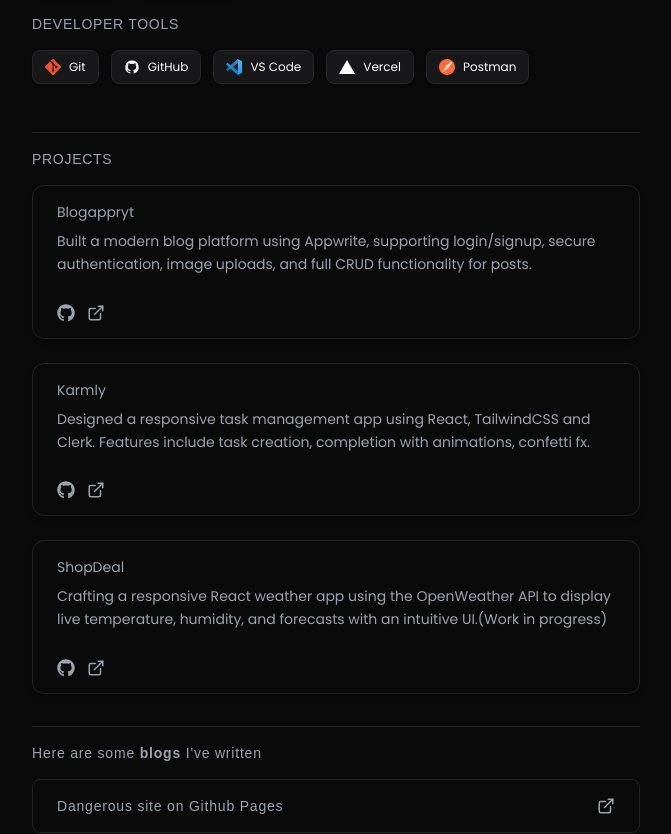
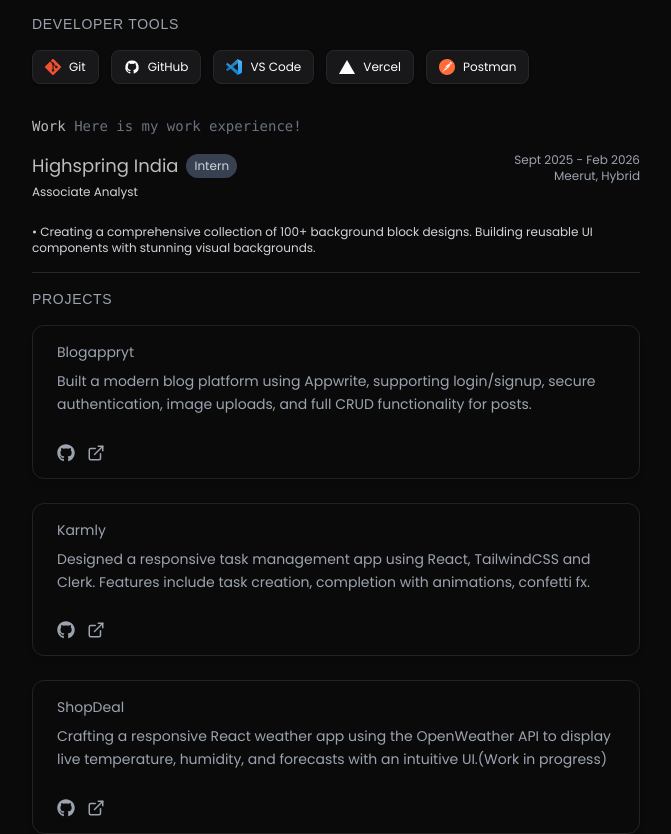
Before and after one commit to rachitk29/portfolio, a React (Vite) app: page / in a window 1280 px wide. Shown: the part 957-1791 px from the top of the page, without its empty margins (304-975 px from the left). Built offline with nearby package versions, Linux system fonts and the light colour scheme.

Commit message:
add new component

```diff
--- a/src/App.jsx
+++ b/src/App.jsx
@@ -5,6 +5,7 @@
 import Footer from "./components/Footer";
 import Skills from "./components/Skills";
 import Blogs from "./components/Blogs";
+import WorkExperience from "./components/WorkExperience";
 import { motion } from "framer-motion";
 import "./index.css";
 
@@ -18,6 +19,7 @@
       <Hero />
       <Social />
       <Skills />
+      <WorkExperience />
       <Projects />
       <Blogs />
       <Footer />
--- /dev/null
+++ b/src/components/WorkExperience.jsx
@@ -0,0 +1,45 @@
+import React from 'react';
+import Container from "./Container";
+
+const WorkExperience = () => {
+  return (
+    <Container>
+      <section className="text-gray4100">
+        <h2 className="text-sm font-mono mb-4 md:gap-2">
+          Work <span className="text-gray-500 font-normal">Here is my work experience!</span>
+        </h2>
+
+        <div className="flex flex-col gap-4">
+          {/* Single Work Entry */}
+          <div className="flex flex-col sm:flex-row sm:justify-between sm:items-start gap-2 sm:gap-0">
+
+            {/* Left section */}
+            <div className="flex flex-col">
+              <h3 className="flex items-center gap-2 text-lg">
+                Highspring India
+                <span className="text-xs bg-gray-700 text-gray-300 rounded-full px-2 py-1 font-medium">
+                  Intern
+                </span>
+              </h3>
+              <p className="text-gray-300 mt-1 text-xs">Associate Analyst</p>
+            </div>
+
+            {/* Right section */}
+            <div className="text-gray-400 text-xs sm:text-right mt-2 sm:mt-0">
+              <p>Sept 2025 - Feb 2026</p>
+              <p>Meerut, Hybrid</p>
+            </div>
+
+          </div>
+
+          {/* Description aligned to start */}
+          <div className="text-gray-300 text-xs mt-2">
+            <p>• Creating a comprehensive collection of 100+ background block designs. Building reusable UI components with stunning visual backgrounds.</p>
+          </div>
+        </div>
+      </section>
+    </Container>
+  );
+};
+
+export default WorkExperience;
```
